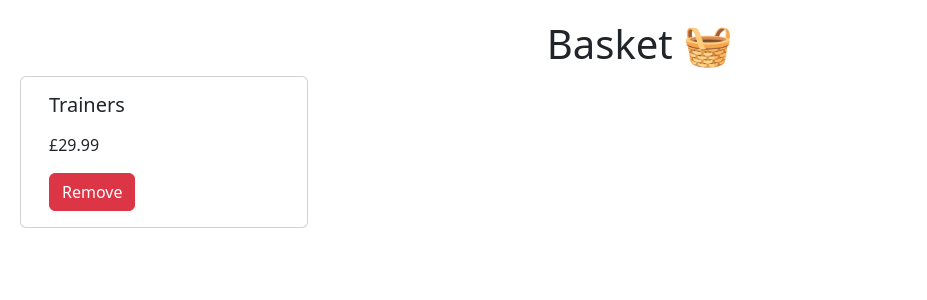
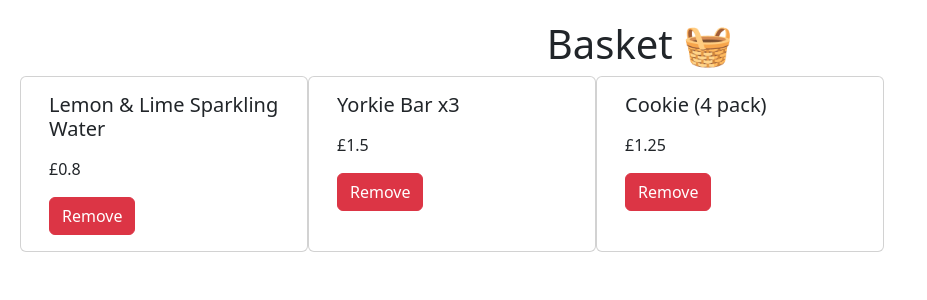
Before and after one commit to richardwilsonshu/react-test, a React (Create React App) app in the folder my-app/: page / in a window 1280 px wide. Shown: the top 300 px of the page, without its empty margins (0-927 px from the left). Built offline with nearby package versions, Linux system fonts and the light colour scheme.

Commit message:
More improvements

```diff
--- a/my-app/src/App.tsx
+++ b/my-app/src/App.tsx
@@ -1,4 +1,4 @@
-import React from 'react';
+import React, { useState } from 'react';
 import { Container } from 'react-bootstrap';
 import './App.css';
 import { IProduct } from './class/IProduct';
@@ -19,15 +19,33 @@
       name: "Lemon & Lime Sparkling Water",
       price: 0.8,
       keywords: "drink fizz",
-      category: "drinks"
+      category: "drink"
+  },
+  {
+      id: "3",
+      name: "Yorkie Bar x3",
+      price: 1.5,
+      keywords: "chocolate",
+      category: "food"
+  },
+  {
+      id: "4",
+      name: "Cookie (4 pack)",
+      price: 1.25,
+      keywords: "chocolate",
+      category: "food"
   }
   ] as IProduct[];
 
-  const basketItems = [allProducts[0]];
+  const [basketItems, setBasketItems] = useState([allProducts[1], allProducts[2], allProducts[3]]);
+
+  const onRemove = (id: string) => {
+    setBasketItems(basketItems.filter(item => item.id !== id));
+  };
 
   return (
     <Container fluid>
-      <Basket basketItems={basketItems} />
+      <Basket basketItems={basketItems} onRemove={onRemove} />
     </Container>
   );
 }
--- a/my-app/src/components/Basket.tsx
+++ b/my-app/src/components/Basket.tsx
@@ -4,9 +4,10 @@
 
 export type BasketProps = {
     basketItems: IProduct[];
+    onRemove: (id: string) => void;
 };
 
-export const Basket = ({basketItems}: BasketProps) => {
+export const Basket = ({basketItems, onRemove}: BasketProps) => {
 
     return (
         <Row style={{padding: "20px"}}>
@@ -14,7 +15,7 @@
             {
                 basketItems.length === 0
                     ? <h4>Your basket is empty!</h4>
-                    : <ProductList products={basketItems} />
+                    : <ProductList products={basketItems} onRemove={onRemove} />
             }
         </Row>
     );
--- a/my-app/src/components/ProductDisplay.tsx
+++ b/my-app/src/components/ProductDisplay.tsx
@@ -2,10 +2,11 @@
 import { IProduct } from "../class/IProduct";
 
 export type ProductDisplayProps = {
-    product: IProduct
+    product: IProduct;
+    onRemove: () => void;
 };
 
-export const ProductDisplay = ({product}: ProductDisplayProps) => {
+export const ProductDisplay = ({product, onRemove}: ProductDisplayProps) => {
     return (
 
         <Card style={{ width: '18rem' }}>
@@ -14,7 +15,7 @@
                 <Card.Title>{product.name}</Card.Title>
                 <Card.Text>{product.description}</Card.Text>
                 <Card.Text>£{product.price}</Card.Text>
-                <Button variant="danger" onClick={() => { console.log("Some magic needed here!") }}>Remove</Button>
+                <Button variant="danger" onClick={onRemove}>Remove</Button>
             </Card.Body>
         </Card>
 
--- a/my-app/src/components/ProductList.tsx
+++ b/my-app/src/components/ProductList.tsx
@@ -2,14 +2,21 @@
 import ProductDisplay from "./ProductDisplay";
 
 export type ProductListProps = {
-    products: IProduct[]
+    products: IProduct[];
+    onRemove: (id: string) => void;
 };
 
-export const ProductList = ({products}: ProductListProps) => {
+export const ProductList = ({products, onRemove}: ProductListProps) => {
     return (
         <>
             {products.map(product => {
-                return (<ProductDisplay key={product.id} product={product} />);
+                return (
+                    <ProductDisplay
+                        key={product.id}
+                        product={product}
+                        onRemove={() => onRemove(product.id)}
+                    />
+                );
             })}
         </>
     );
```
